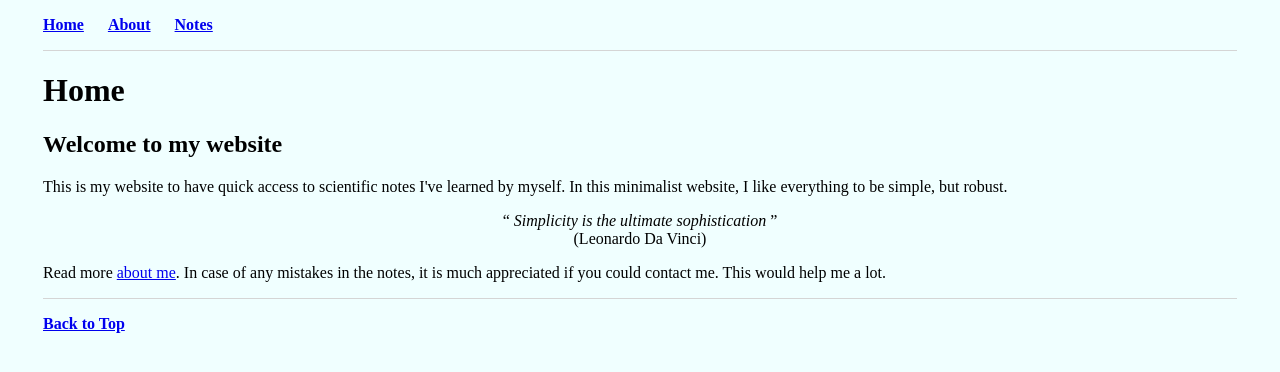
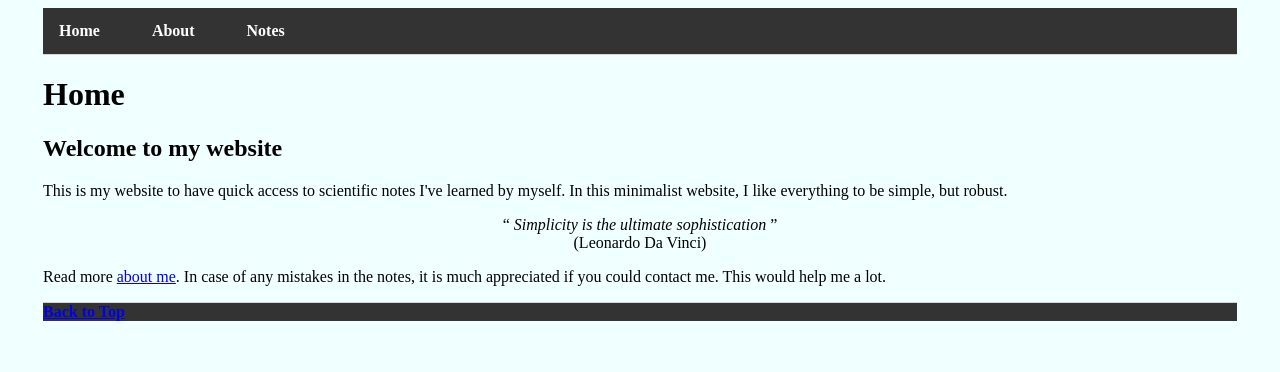
Before and after one commit to mrrezaie/mrrezaie.github.io, a Jekyll site: the page built from index.html, in a window 1280 px wide. Shown: the top 372 px of the page. Built offline with Jekyll 4.4.1, drawn with Linux system fonts in a browser that asks for light colours.

Commit message:
Update main.css

```diff
--- a/css/main.css
+++ b/css/main.css
@@ -21,3 +21,28 @@
 nav {
     border-bottom: 1px solid #d5d5d5;
 }
+
+ul {
+  list-style-type: none;
+  margin: 0;
+  padding: 0;
+  overflow: hidden;
+  background-color: #333;
+}
+
+li {
+  float: left;
+}
+
+li a {
+  display: block;
+  color: white;
+  text-align: center;
+  padding: 14px 16px;
+  text-decoration: none;
+}
+
+/* Change the link color to #111 (black) on hover */
+li a:hover {
+  background-color: #111;
+}
```
